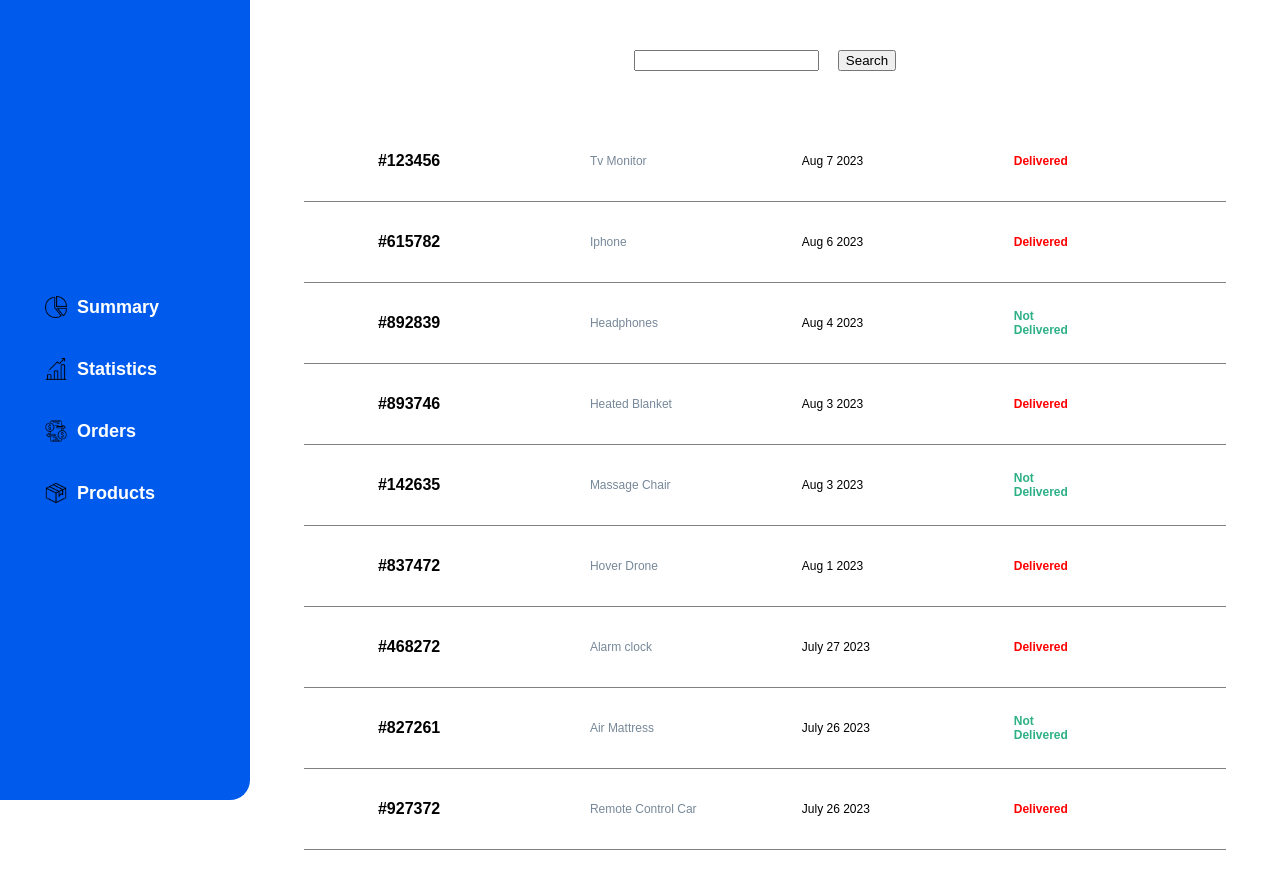
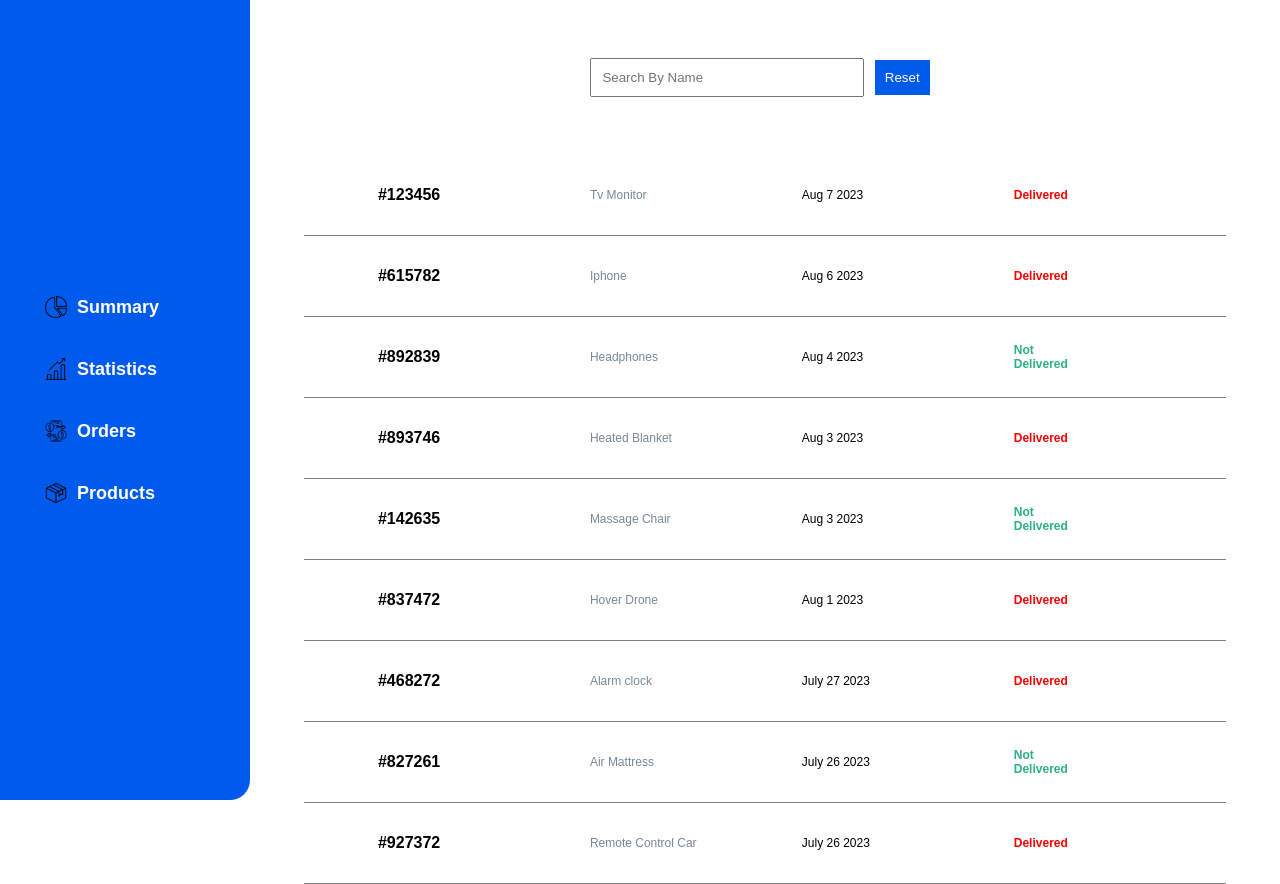
Before and after one commit to hsteele-creator/dashboard, a React (Create React App) app: page /orders in a window 1280 px wide. Before the commit the page ends 850 px from the top, so only its background shows below. Built offline with nearby package versions, Linux system fonts and the light colour scheme.

Commit message:
finished search for order page

```diff
--- a/src/Components/Orders.css
+++ b/src/Components/Orders.css
@@ -8,10 +8,28 @@
 }
 
 #input-container {
-    width: 300px;
+    width: 350px;
     margin: 50px auto;
     display: flex;
     justify-content: space-evenly;
+    align-items: center;
+}
+
+#input-container input {
+    padding: 10px;
+    width: 250px;
+}
+
+#input-container button {
+    padding: 10px;
+    background-color: #005BEB;
+    color: white;
+    border: 10px solid white;
+    border-radius: 6px;
+}
+
+#input-container button:hover {
+    cursor: pointer;
 }
 
 @media screen and (max-width: 1000px) {
--- a/src/Components/Orders.js
+++ b/src/Components/Orders.js
@@ -18,8 +18,8 @@ const Orders = () => {
 
         <div id="orders-container">
           <div id="input-container">
-            <input type="text" onChange={(e) =>setSearch(e.target.value)}></input>
-            <button>Search</button>
+            <input type="text" value={search} onChange={(e) =>setSearch(e.target.value)} placeholder="Search By Name"></input>
+            <button onClick={() => setSearch("")}>Reset</button>
           </div>
           {orders.filter((name) => {
             return search.toLowerCase() === "" ? name : name.product.toLowerCase().includes(search)
```
